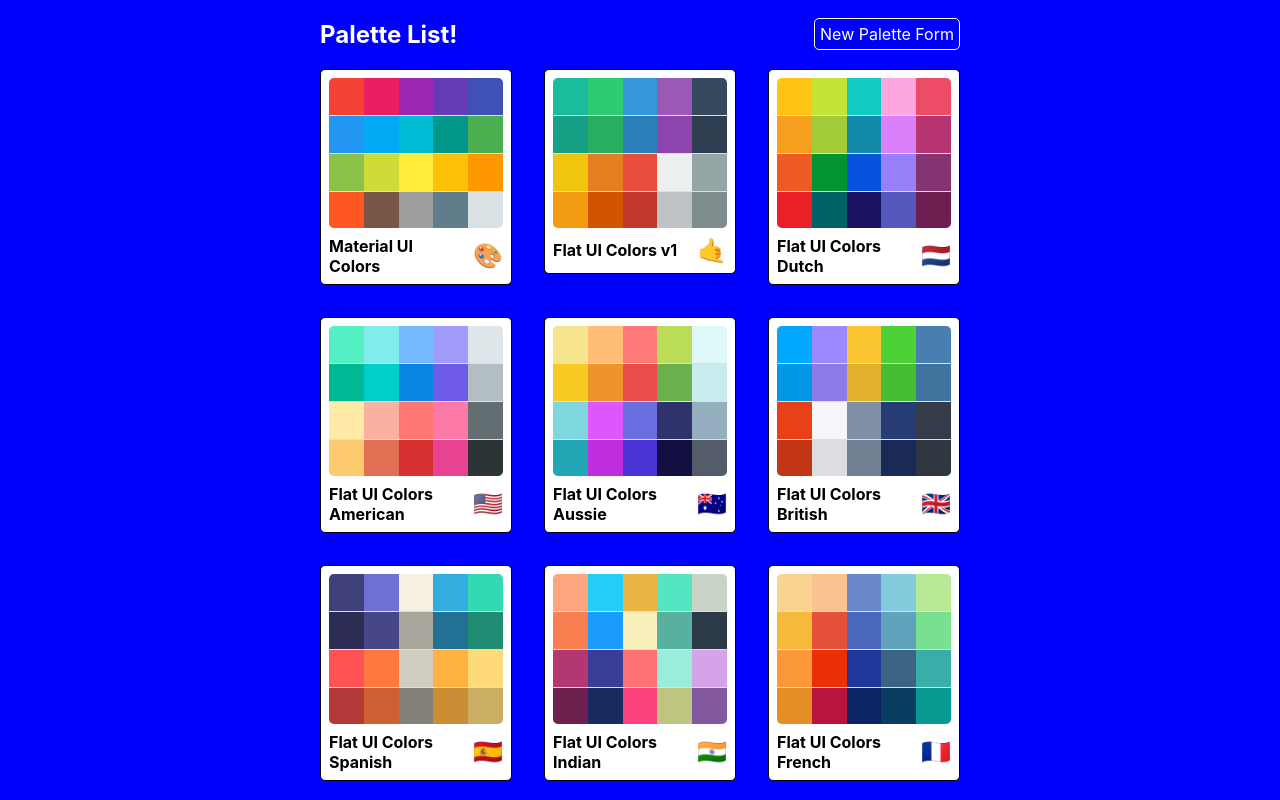
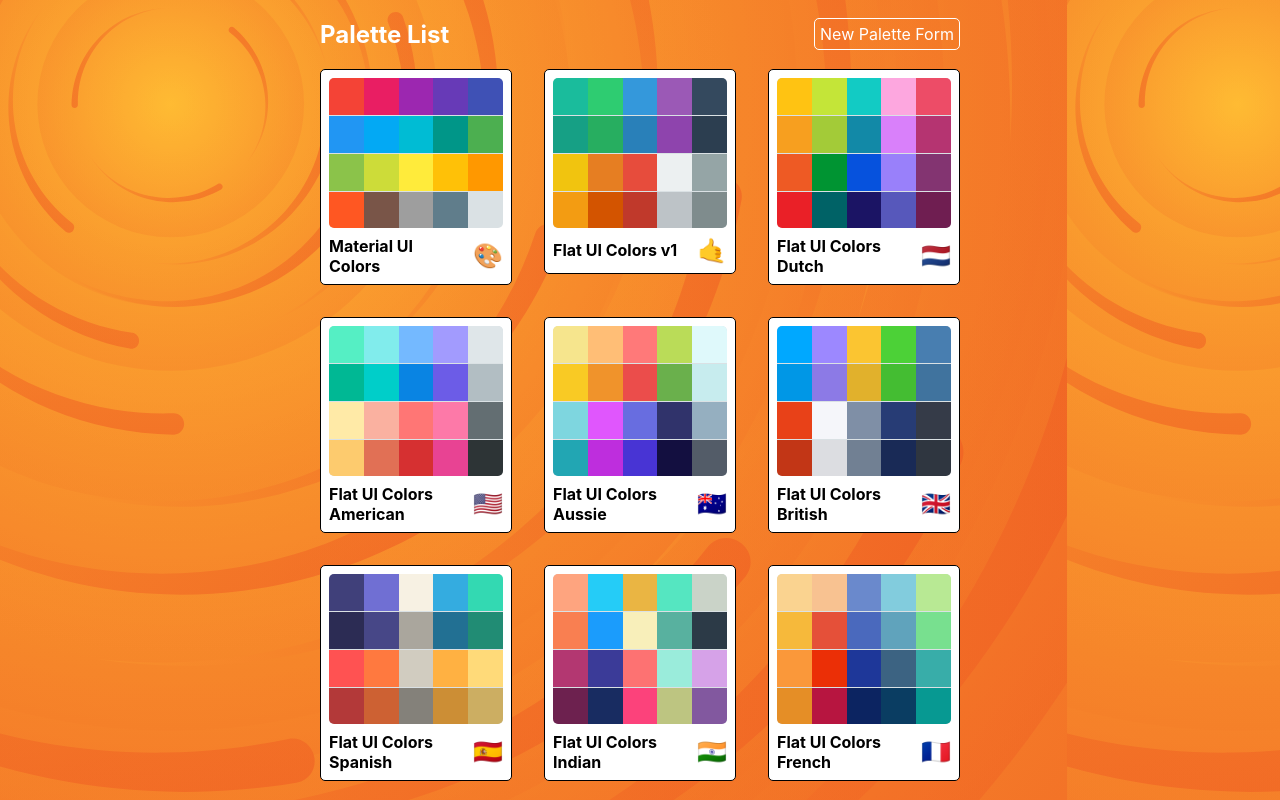
Before and after one commit to kjoling/my-color-project-app, a React (Create React App) app: page / in a window 1280 px wide. Built offline with nearby package versions, Linux system fonts and the light colour scheme.

Commit message:
add svg bg

```diff
--- a/src/PaletteList.js
+++ b/src/PaletteList.js
@@ -3,6 +3,7 @@ import { Link } from "react-router-dom";
 import MiniPalette from "./MiniPalette";
 import { css } from "@emotion/css";
 import sizes from "./sizes";
+import bg from "./bg.svg";
 
 export default function PaletteList(props) {
   const { palettes, deletePalette } = props;
@@ -31,7 +32,7 @@ export default function PaletteList(props) {
             ${styles.nav}
           `}
         >
-          <h1>Palette List!</h1>
+          <h1>Palette List</h1>
           <Link to="/palette/new">New Palette Form</Link>
         </nav>
         <div
@@ -48,7 +49,8 @@ export default function PaletteList(props) {
 
 const styles = {
   root: {
-    backgroundColor: "blue",
+    /* Background by svgbackgrounds.com */
+    backgroundImage: `url(${bg})`,
     height: "100vh",
     display: "flex",
     alignItems: "flex-start",
```
Also changed, not shown: src/bg.svg (added).
